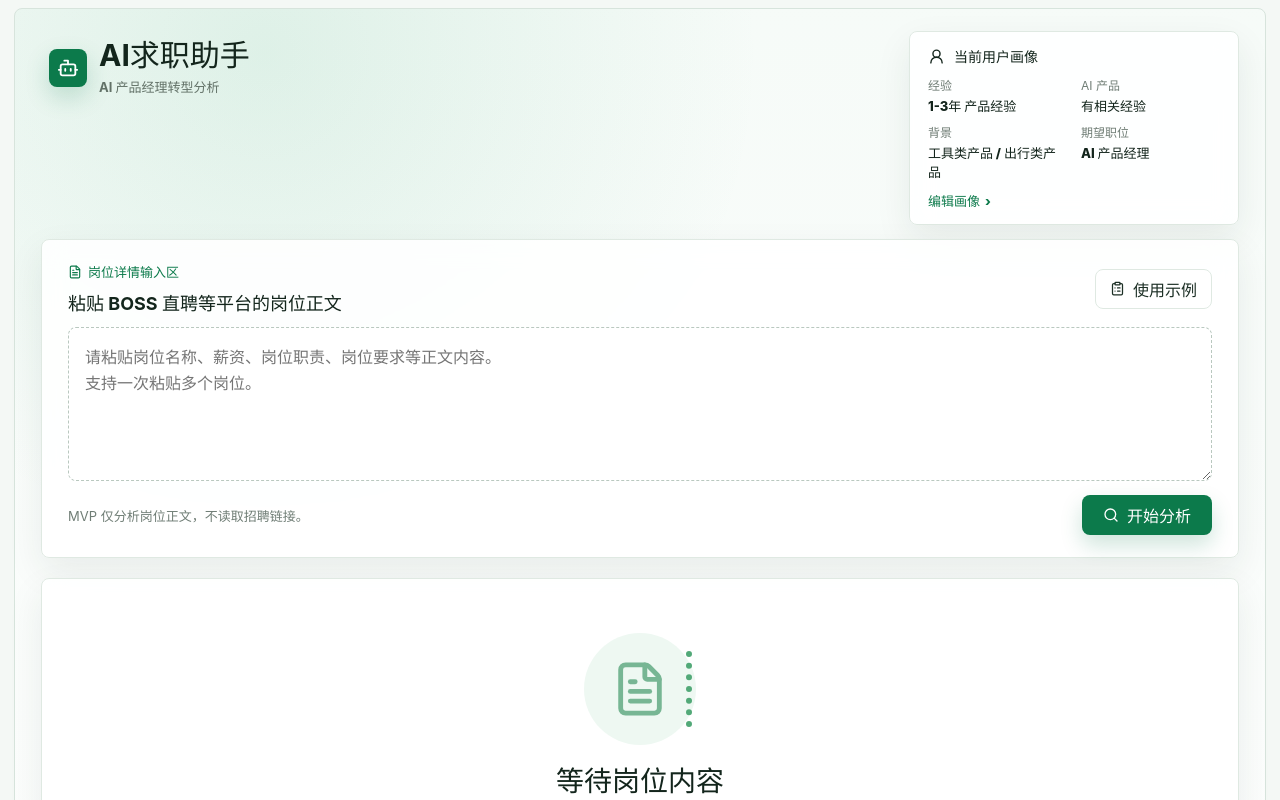
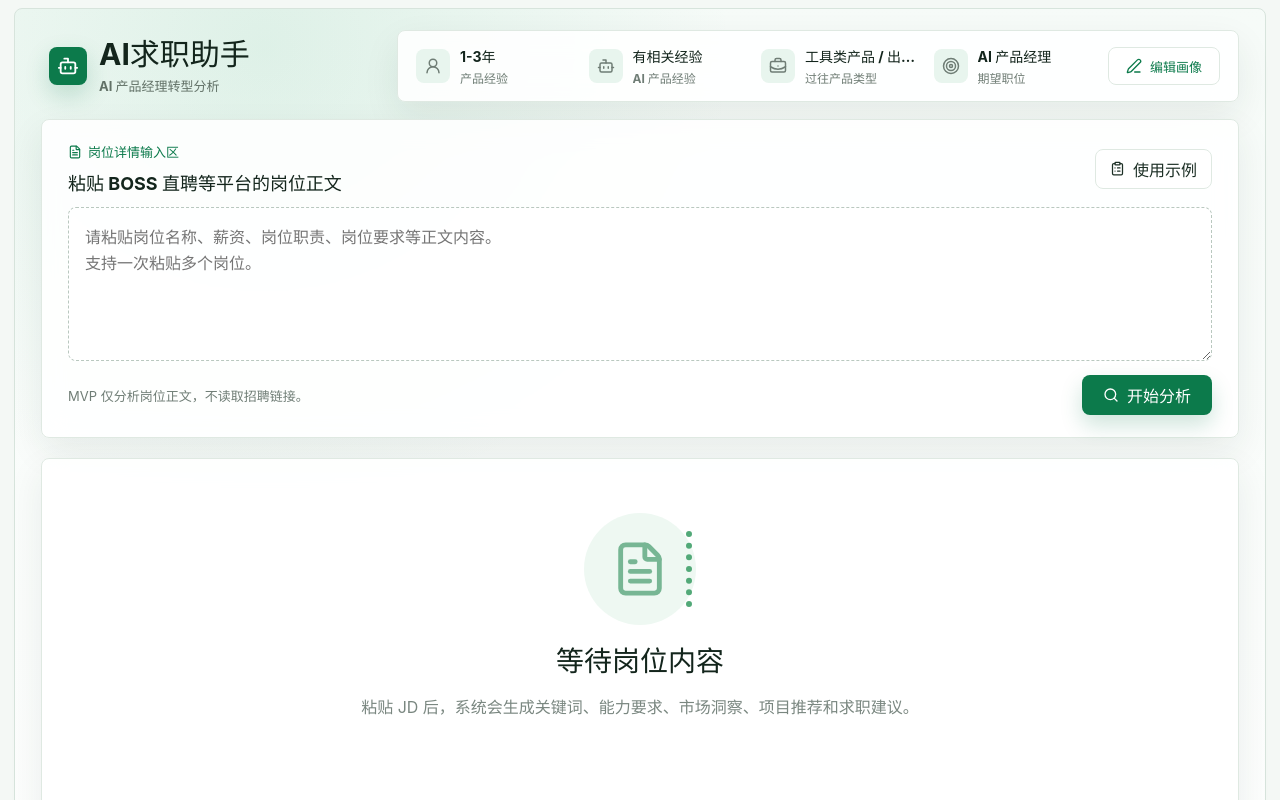
Before and after one commit to shimuyangly/AI-, a React (Vite) app: page / in a window 1280 px wide. Shown: the top 800 px of the page. Built offline with nearby package versions, Linux system fonts and the light colour scheme.

Commit message:
Use compact horizontal profile header

```diff
--- a/src/App.tsx
+++ b/src/App.tsx
@@ -263,33 +263,29 @@ function HeaderSection({ onEditProfile, profile }: { onEditProfile: () => void;
 }
 
 function ProfileCard({ onEditProfile, profile }: { onEditProfile: () => void; profile: CandidateProfile }) {
+  const profileItems = [
+    { icon: <UserRound size={18} />, label: '产品经验', value: profile.workExperience },
+    { icon: <Bot size={18} />, label: 'AI 产品经验', value: profile.aiExperience },
+    { icon: <BriefcaseBusiness size={18} />, label: '过往产品类型', value: profile.previousDomains.join(' / ') || '未选择' },
+    { icon: <Target size={18} />, label: '期望职位', value: profile.targetRole },
+  ];
+
   return (
     <aside className="profile-card" aria-label="当前用户画像">
-      <div className="profile-card__title">
-        <UserRound size={17} />
-        当前用户画像
+      <div className="profile-summary">
+        {profileItems.map((item) => (
+          <div className="profile-summary__item" key={item.label}>
+            <span className="profile-summary__icon">{item.icon}</span>
+            <div>
+              <strong>{item.value}</strong>
+              <span>{item.label}</span>
+            </div>
+          </div>
+        ))}
       </div>
-      <dl>
-        <div>
-          <dt>经验</dt>
-          <dd>{profile.workExperience} 产品经验</dd>
-        </div>
-        <div>
-          <dt>AI 产品</dt>
-          <dd>{profile.aiExperience}</dd>
-        </div>
-        <div>
-          <dt>背景</dt>
-          <dd>{profile.previousDomains.join(' / ') || '未选择'}</dd>
-        </div>
-        <div>
-          <dt>期望职位</dt>
-          <dd>{profile.targetRole}</dd>
-        </div>
-      </dl>
-      <button className="link-button" type="button" onClick={onEditProfile}>
+      <button className="profile-edit-button" type="button" onClick={onEditProfile}>
+        <PenLine size={16} />
         编辑画像
-        <span aria-hidden>›</span>
       </button>
     </aside>
   );
--- a/src/styles.css
+++ b/src/styles.css
@@ -47,7 +47,7 @@ p {
   width: min(1400px, calc(100% - 28px));
   min-height: calc(100vh - 16px);
   margin: 8px auto;
-  padding: 22px 26px 26px;
+  padding: 20px 26px 26px;
   border: 1px solid #d7e4dc;
   border-radius: 8px;
   background:
@@ -57,14 +57,14 @@ p {
 
 .hero-panel {
   display: grid;
-  grid-template-columns: minmax(0, 1fr) 330px;
-  gap: 22px;
-  align-items: start;
-  min-height: 116px;
+  grid-template-columns: 330px minmax(0, 1fr);
+  gap: 26px;
+  align-items: center;
+  min-height: 74px;
 }
 
 .brand-block {
-  padding: 8px 0 0 8px;
+  padding-left: 8px;
 }
 
 .brand-row {
@@ -115,11 +115,14 @@ h1 {
 }
 
 .profile-card {
-  min-height: 112px;
+  display: grid;
+  grid-template-columns: minmax(0, 1fr) auto;
+  gap: 18px;
+  align-items: center;
+  min-height: 72px;
   padding: 14px 18px;
 }
 
-.profile-card__title,
 .card-title,
 .section-heading,
 .input-actions,
@@ -130,46 +133,73 @@ h1 {
   align-items: center;
 }
 
-.profile-card__title {
-  gap: 9px;
-  margin-bottom: 10px;
-  font-size: 14px;
-  font-weight: 800;
+.profile-summary {
+  display: grid;
+  grid-template-columns: repeat(4, minmax(0, 1fr));
+  gap: 16px;
+  min-width: 0;
 }
 
-dl {
-  display: grid;
-  grid-template-columns: repeat(2, minmax(0, 1fr));
-  gap: 8px 14px;
-  margin: 0;
+.profile-summary__item {
+  display: flex;
+  align-items: center;
+  gap: 10px;
+  min-width: 0;
 }
 
-dt {
+.profile-summary__icon {
+  display: grid;
+  flex: 0 0 34px;
+  width: 34px;
+  height: 34px;
+  place-items: center;
+  border-radius: 8px;
+  color: var(--green);
+  background: var(--green-soft);
+}
+
+.profile-summary__item div {
+  display: grid;
+  gap: 3px;
+  min-width: 0;
+}
+
+.profile-summary__item strong,
+.profile-summary__item span {
+  overflow: hidden;
+  text-overflow: ellipsis;
+  white-space: nowrap;
+}
+
+.profile-summary__item strong {
+  color: var(--ink);
+  font-size: 14px;
+}
+
+.profile-summary__item span {
   color: var(--muted);
   font-size: 12px;
+  font-weight: 700;
 }
 
-dd {
-  margin: 3px 0 0;
-  font-size: 13px;
-  font-weight: 800;
-}
-
-.link-button {
+.profile-edit-button {
   display: inline-flex;
   align-items: center;
-  gap: 5px;
-  margin-top: 10px;
-  padding: 0;
-  border: 0;
+  justify-content: center;
+  gap: 8px;
+  min-height: 38px;
+  min-width: 112px;
+  padding: 0 14px;
+  border: 1px solid var(--line);
+  border-radius: 8px;
   color: var(--green);
-  background: transparent;
+  background: rgba(255, 255, 255, 0.84);
   font-size: 13px;
   font-weight: 800;
 }
 
 .input-card {
-  margin-top: 14px;
+  margin-top: 16px;
   padding: 22px 26px;
 }
 
@@ -825,8 +855,17 @@ textarea:focus {
   font-size: 12px;
 }
 
+@media (max-width: 1040px) {
+  .hero-panel {
+    grid-template-columns: 1fr;
+  }
+
+  .profile-summary {
+    grid-template-columns: repeat(2, minmax(0, 1fr));
+  }
+}
+
 @media (max-width: 760px) {
-  .hero-panel,
   .dashboard-grid {
     grid-template-columns: 1fr;
   }
@@ -854,6 +893,18 @@ textarea:focus {
   .brand-row {
     align-items: flex-start;
     flex-wrap: wrap;
+  }
+
+  .profile-card {
+    grid-template-columns: 1fr;
+  }
+
+  .profile-summary {
+    grid-template-columns: repeat(2, minmax(0, 1fr));
+  }
+
+  .profile-edit-button {
+    width: 100%;
   }
 
   h1 {
```
